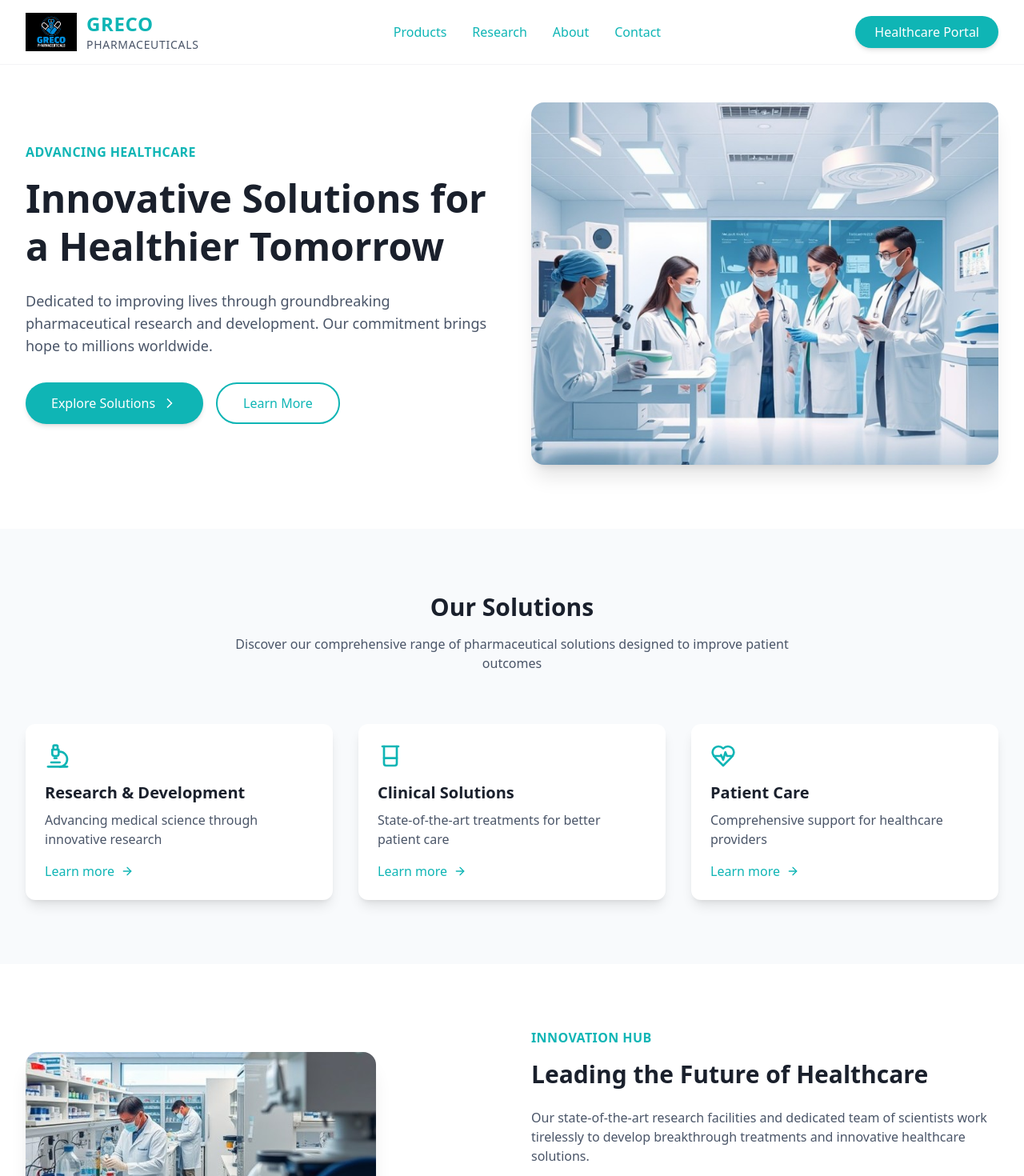
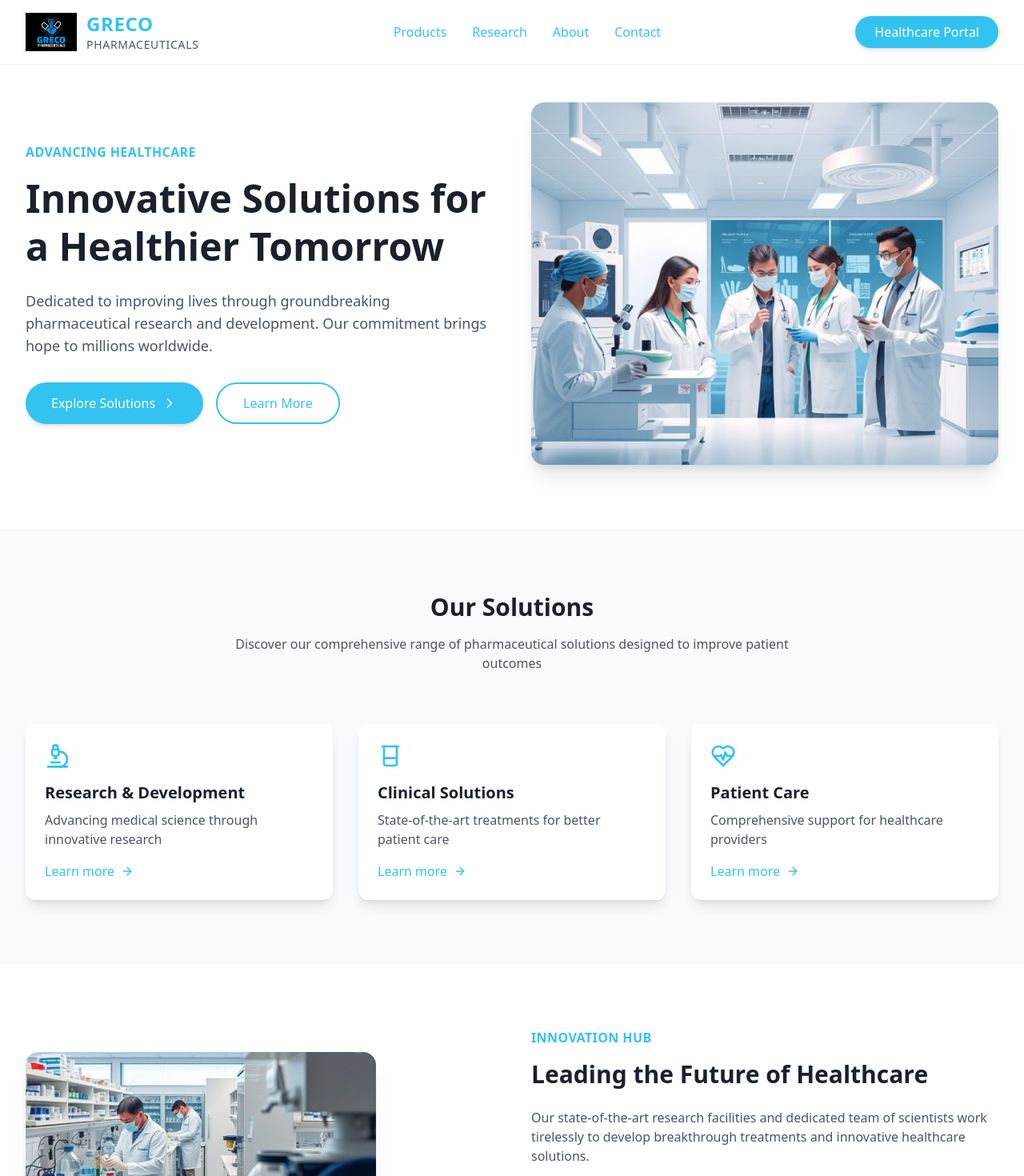
Before and after one commit to nikunj22-cloud/pharma-innovate-hub, a React (Vite) app: page / in a window 1280 px wide. Shown: the top 1470 px of the page at 80% size. Built offline with nearby package versions, Linux system fonts and the light colour scheme.

Commit message:
Update font colors
Change green font colors to light blue.

```diff
--- a/src/pages/Index.tsx
+++ b/src/pages/Index.tsx
@@ -19,17 +19,17 @@ const Index = () => {
                 className="h-12 w-auto"
               />
               <div className="flex flex-col">
-                <span className="text-[#0FB5B5] text-2xl font-bold tracking-wide">GRECO</span>
+                <span className="text-[#33C3F0] text-2xl font-bold tracking-wide">GRECO</span>
                 <span className="text-[#4A5568] text-sm font-medium tracking-wider">PHARMACEUTICALS</span>
               </div>
             </div>
             <div className="hidden md:flex space-x-8">
-              <a href="#" className="text-[#0FB5B5] hover:text-[#0A8F8F] transition-colors font-medium">Products</a>
-              <a href="#" className="text-[#0FB5B5] hover:text-[#0A8F8F] transition-colors font-medium">Research</a>
-              <a href="#" className="text-[#0FB5B5] hover:text-[#0A8F8F] transition-colors font-medium">About</a>
-              <a href="#" className="text-[#0FB5B5] hover:text-[#0A8F8F] transition-colors font-medium">Contact</a>
+              <a href="#" className="text-[#33C3F0] hover:text-[#1EAEDB] transition-colors font-medium">Products</a>
+              <a href="#" className="text-[#33C3F0] hover:text-[#1EAEDB] transition-colors font-medium">Research</a>
+              <a href="#" className="text-[#33C3F0] hover:text-[#1EAEDB] transition-colors font-medium">About</a>
+              <a href="#" className="text-[#33C3F0] hover:text-[#1EAEDB] transition-colors font-medium">Contact</a>
             </div>
-            <button className="bg-[#0FB5B5] text-white px-6 py-2 rounded-full hover:bg-[#0A8F8F] transition-colors shadow-md">
+            <button className="bg-[#33C3F0] text-white px-6 py-2 rounded-full hover:bg-[#1EAEDB] transition-colors shadow-md">
               Healthcare Portal
             </button>
           </div>
@@ -45,7 +45,7 @@ const Index = () => {
               animate={{ opacity: 1, x: 0 }}
               transition={{ duration: 0.5 }}
             >
-              <span className="text-[#0FB5B5] font-semibold tracking-wide">ADVANCING HEALTHCARE</span>
+              <span className="text-[#33C3F0] font-semibold tracking-wide">ADVANCING HEALTHCARE</span>
               <h1 className="mt-4 text-5xl font-bold text-[#1A202C] leading-tight">
                 Innovative Solutions for a Healthier Tomorrow
               </h1>
@@ -53,10 +53,10 @@ const Index = () => {
                 Dedicated to improving lives through groundbreaking pharmaceutical research and development. Our commitment brings hope to millions worldwide.
               </p>
               <div className="mt-8 flex space-x-4">
-                <button className="bg-[#0FB5B5] text-white px-8 py-3 rounded-full hover:bg-[#0A8F8F] transition-colors flex items-center shadow-md">
+                <button className="bg-[#33C3F0] text-white px-8 py-3 rounded-full hover:bg-[#1EAEDB] transition-colors flex items-center shadow-md">
                   Explore Solutions <ChevronRight className="ml-2 h-5 w-5" />
                 </button>
-                <button className="border-2 border-[#0FB5B5] text-[#0FB5B5] px-8 py-3 rounded-full hover:bg-[#0FB5B5]/5 transition-colors">
+                <button className="border-2 border-[#33C3F0] text-[#33C3F0] px-8 py-3 rounded-full hover:bg-[#33C3F0]/5 transition-colors">
                   Learn More
                 </button>
               </div>
@@ -112,10 +112,10 @@ const Index = () => {
                 transition={{ duration: 0.5, delay: index * 0.1 }}
                 className="bg-white p-6 rounded-xl shadow-lg hover:shadow-xl transition-shadow"
               >
-                <div className="text-[#0FB5B5] mb-4">{solution.icon}</div>
+                <div className="text-[#33C3F0] mb-4">{solution.icon}</div>
                 <h3 className="text-xl font-semibold text-[#1A202C] mb-2">{solution.title}</h3>
                 <p className="text-[#4A5568]">{solution.description}</p>
-                <button className="mt-4 text-[#0FB5B5] flex items-center hover:text-[#0A8F8F] transition-colors">
+                <button className="mt-4 text-[#33C3F0] flex items-center hover:text-[#1EAEDB] transition-colors">
                   Learn more <ArrowRight className="ml-2 h-4 w-4" />
                 </button>
               </motion.div>
@@ -140,7 +140,7 @@ const Index = () => {
               animate={{ opacity: 1, x: 0 }}
               transition={{ duration: 0.5 }}
             >
-              <span className="text-[#0FB5B5] font-semibold tracking-wide">INNOVATION HUB</span>
+              <span className="text-[#33C3F0] font-semibold tracking-wide">INNOVATION HUB</span>
               <h2 className="mt-4 text-3xl font-bold text-[#1A202C]">
                 Leading the Future of Healthcare
               </h2>
@@ -148,7 +148,7 @@ const Index = () => {
                 Our state-of-the-art research facilities and dedicated team of scientists work tirelessly to develop breakthrough treatments and innovative healthcare solutions.
               </p>
               <div className="mt-8">
-                <button className="bg-[#0FB5B5] text-white px-8 py-3 rounded-full hover:bg-[#0A8F8F] transition-colors flex items-center shadow-md">
+                <button className="bg-[#33C3F0] text-white px-8 py-3 rounded-full hover:bg-[#1EAEDB] transition-colors flex items-center shadow-md">
                   View Research <ChevronRight className="ml-2 h-5 w-5" />
                 </button>
               </div>
```
